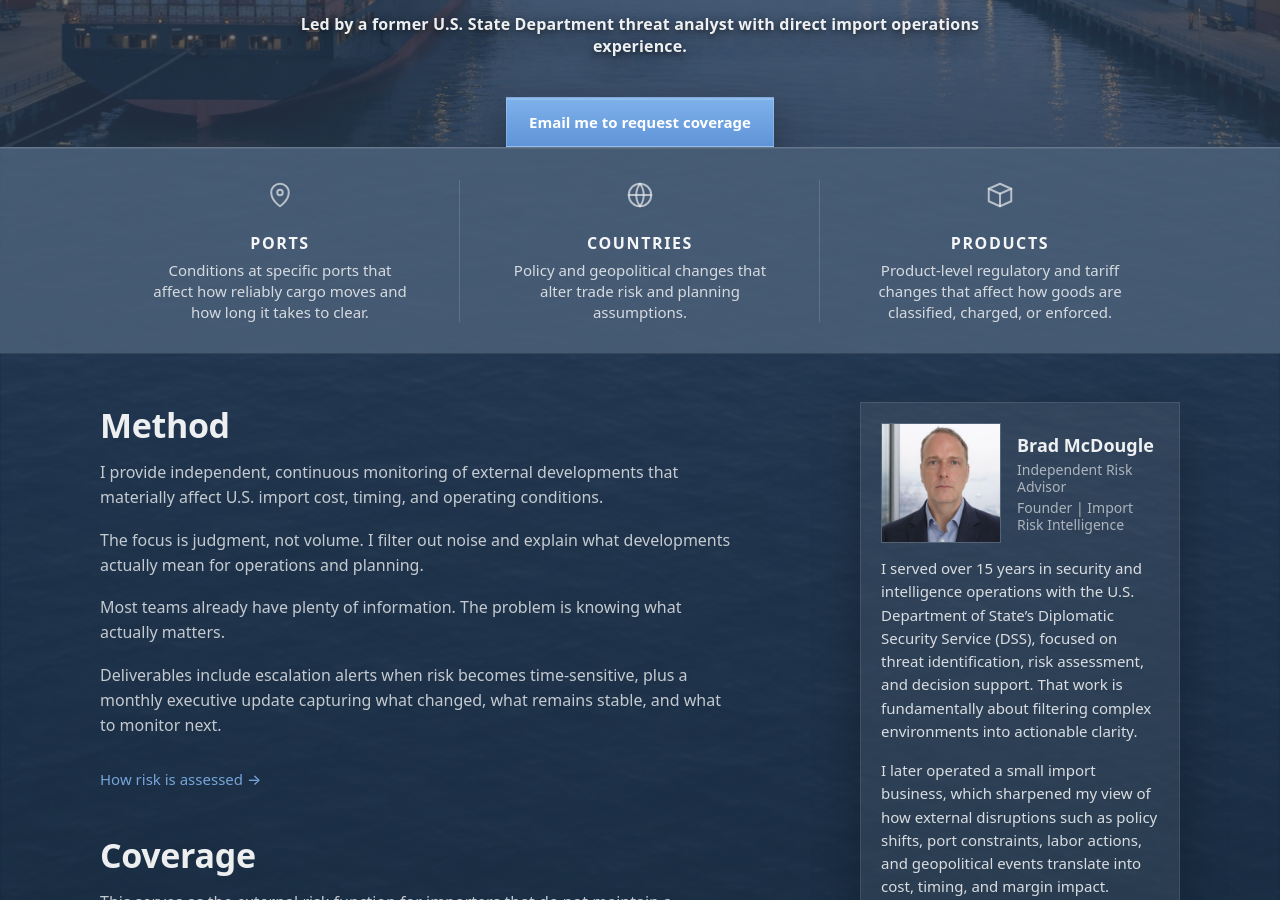
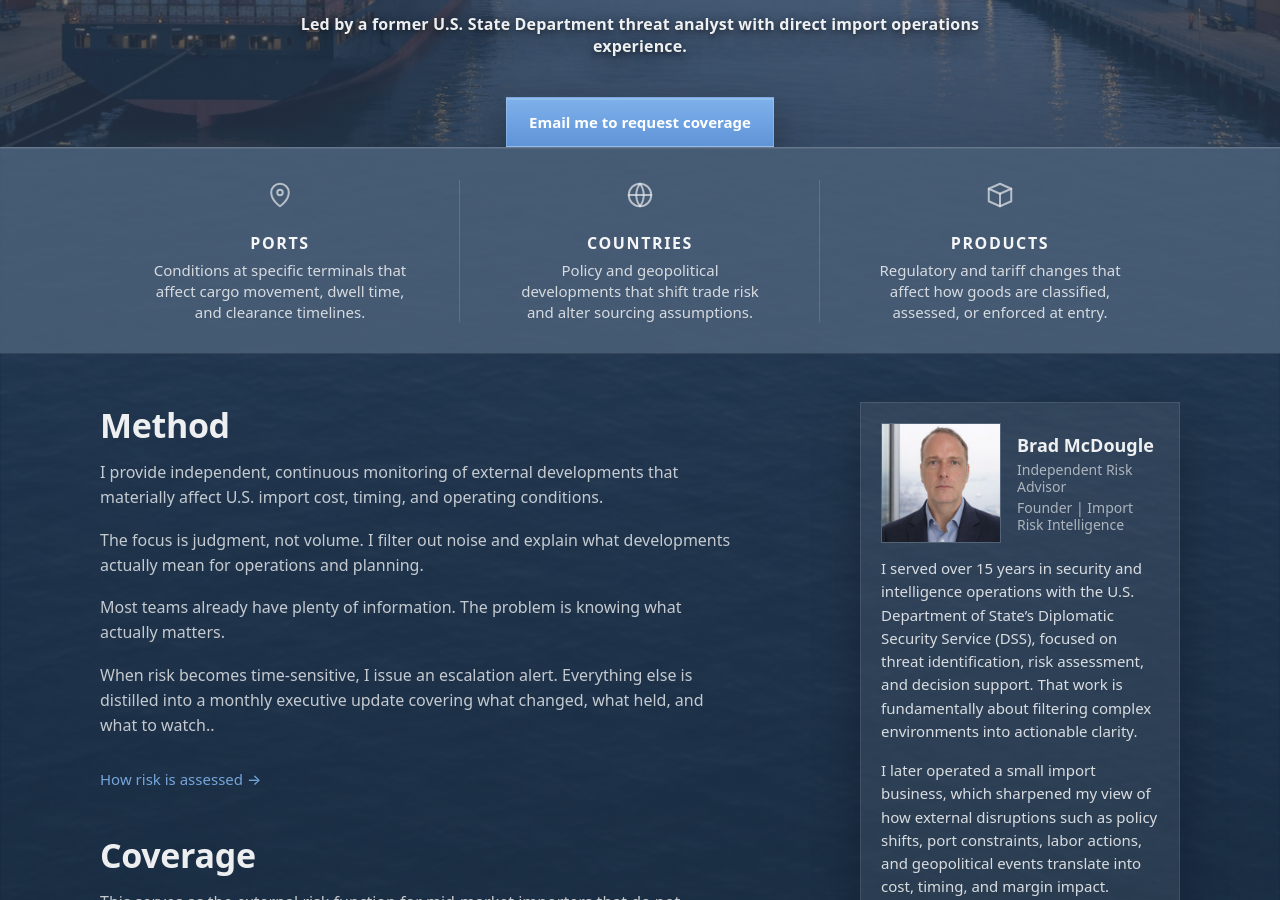
Before and after one commit to importrisk/import-risk-intelligence-site, a Jekyll site: the page built from index.html, in a window 1280 px wide and 900 px high, scrolled down 504 px. Built offline with Jekyll 4.4.1, drawn with Linux system fonts in a browser that asks for light colours; some of the changed text lies outside the part shown.

Commit message:
Update index.html

```diff
--- a/index.html
+++ b/index.html
@@ -47,7 +47,7 @@ description: Independent risk assessment for U.S. importers.
             <circle cx="12" cy="10" r="2.2"/>
           </svg>
           <h3>PORTS</h3>
-          <p>Conditions at specific ports that affect how reliably cargo moves and how long it takes to clear.</p>
+          <p>Conditions at specific terminals that affect cargo movement, dwell time, and clearance timelines.</p>
         </div>
 
         <div class="feature">
@@ -61,7 +61,7 @@ description: Independent risk assessment for U.S. importers.
             <path d="M12 3a15 15 0 0 0 0 18"/>
           </svg>
           <h3>COUNTRIES</h3>
-          <p>Policy and geopolitical changes that alter trade risk and planning assumptions.</p>
+          <p>Policy and geopolitical developments that shift trade risk and alter sourcing assumptions.</p>
         </div>
 
         <div class="feature">
@@ -74,7 +74,7 @@ description: Independent risk assessment for U.S. importers.
             <path d="M12 11v10"/>
           </svg>
           <h3>PRODUCTS</h3>
-          <p>Product-level regulatory and tariff changes that affect how goods are classified, charged, or enforced.</p>
+          <p>Regulatory and tariff changes that affect how goods are classified, assessed, or enforced at entry.</p>
         </div>
 
       </div>
@@ -105,7 +105,7 @@ description: Independent risk assessment for U.S. importers.
 
         <!-- NEW: clarify deliverables without sounding like a newsletter -->
         <p class="section-text">
-          Deliverables include escalation alerts when risk becomes time-sensitive, plus a monthly executive update capturing what changed, what remains stable, and what to monitor next.</p>
+        When risk becomes time-sensitive, I issue an escalation alert. Everything else is distilled into a monthly executive update covering what changed, what held, and what to watch..</p>
 
         <p class="method-more">
           <a href="./method.html" class="inline-learn-more">How risk is assessed →</a>
@@ -116,14 +116,14 @@ description: Independent risk assessment for U.S. importers.
        <h2 class="section-title">Coverage</h2>
 
        <p class="section-text">
-       This serves as the external risk function for importers that do not maintain a dedicated monitoring capability.
+       This serves as the external risk function for mid-market importers that do not maintain a dedicated monitoring capability.
        </p>
 
        <p class="section-text">
        IRI is a simpler alternative to hiring an analyst: no headcount, no ramp-up, and immediate access to independent judgment across lanes and regions.</p>
 
        <p class="section-text">
-       It is not a 24/7 alarm center, real-time crisis response, or an operations desk. I monitor continuously and escalate material, time-sensitive risk during defined coverage hours, with everything else distilled into a monthly executive update.</p>
+       IRI is not a 24/7 alarm center or real-time crisis desk. I monitor continuously and escalate material, time-sensitive risk during defined business hours, with everything else captured in the monthly executive update.</p>
 
        <p class="section-text">
        Escalation is driven by developments that change cost structure, compliance exposure, or near-term operating plans.
```
